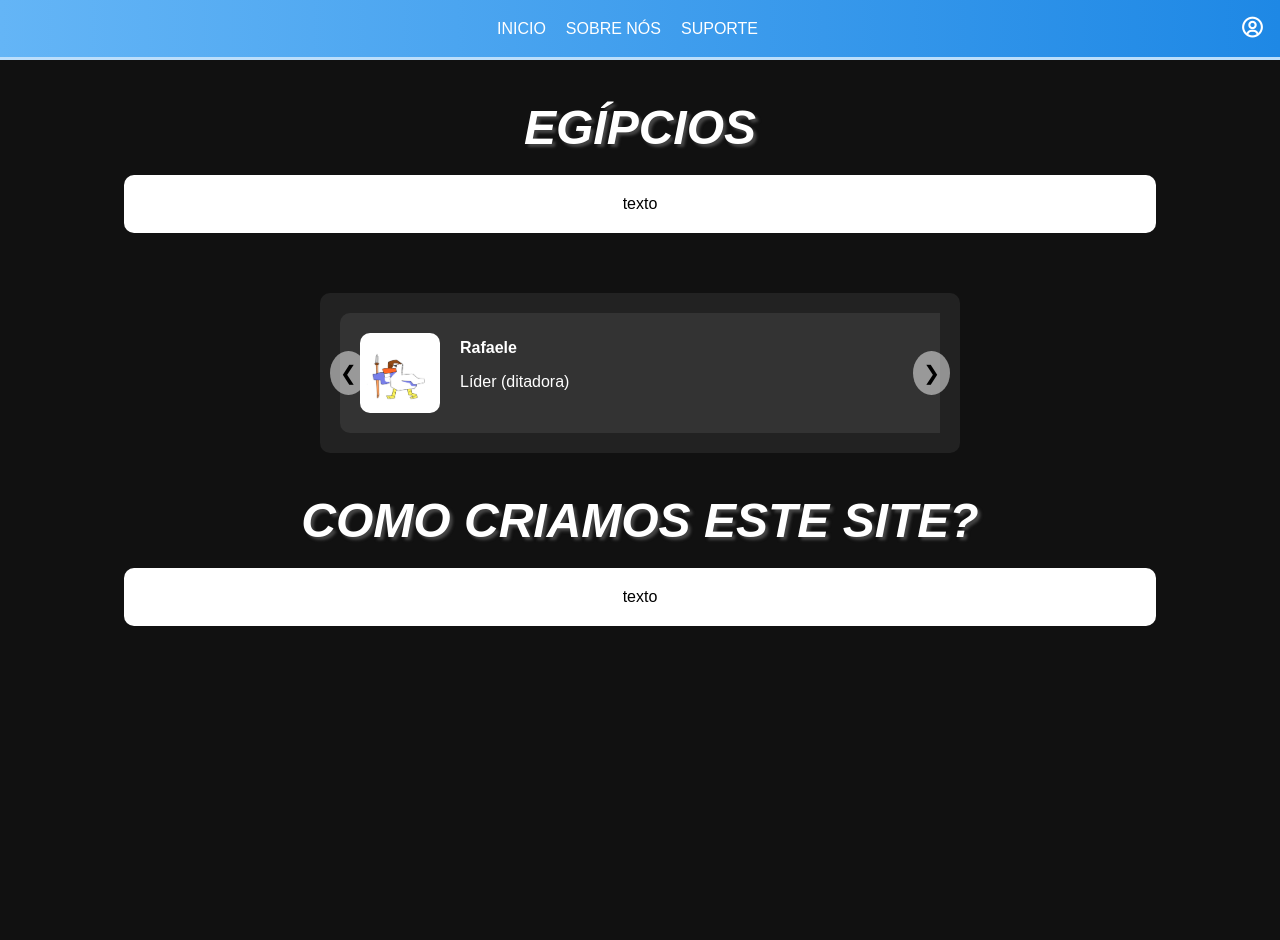
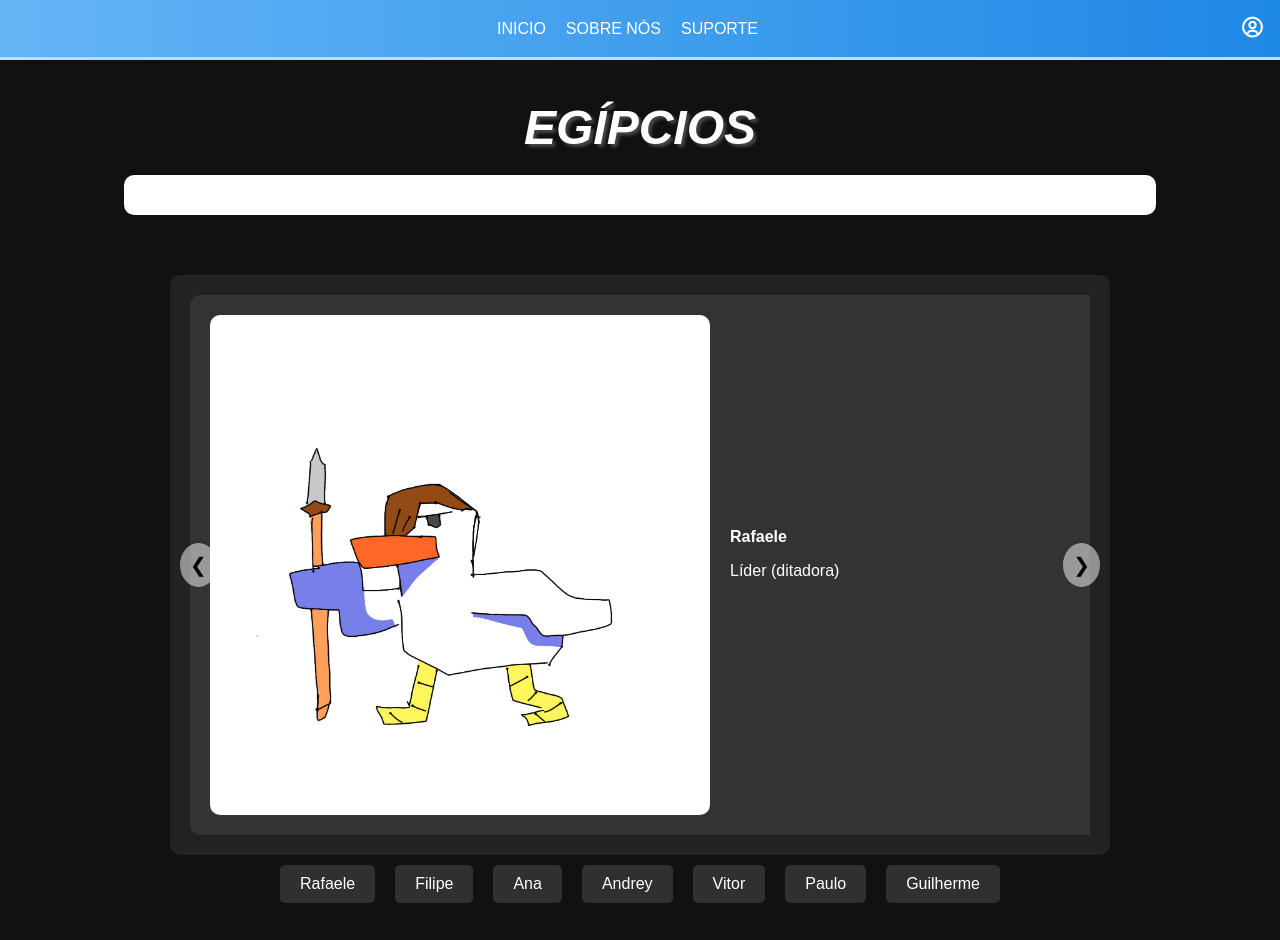
Before and after one commit to vitorterci/projeto7, a plain HTML site: page projeto/sobre.html in a window 1280 px wide. Shown: the top 940 px of the page. Before the commit the page ends 800 px from the top, so only its background shows below. Drawn offline with nearby package versions, Linux system fonts and the light colour scheme.

Commit message:
Add files via upload

```diff
--- a/projeto/sobre.html
+++ b/projeto/sobre.html
@@ -78,36 +78,6 @@
             margin: 20px auto;
         }
 
-
-    </style>
-</head>
-<body>
-    <header>
-        <div class="menu">
-            <span>INICIO</span>
-            <span>SOBRE NÓS</span>
-            <span>SUPORTE</span>
-        </div>
-        <div class="login">
-            <a href="perfil.html"><i class='bx bx-user-circle'></i></a>
-        </div>
-    </header>
-
-    <div class="section">
-        <div class="highlight">EGÍPCIOS</div>
-        <div class="content-box">texto</div>
-    </div>
-
-    <style>
-        body {
-            font-family: Arial, sans-serif;
-            margin: 0;
-            padding: 0;
-            background: #111;
-            color: white;
-            text-align: center;
-        }
-
         .carousel {
             background: #222;
             padding: 20px;
@@ -117,7 +87,7 @@
             justify-content: center;
             position: relative;
             width: 90%;
-            max-width: 600px;
+            max-width: 900px;
             margin: auto;
         }
 
@@ -142,15 +112,21 @@
         }
 
         .carousel-item img {
-            width: 80px;
-            height: 80px;
+            width: 500px;
+            height: 500px;
             border-radius: 10px;
         }
 
         .carousel-text {
-            text-align: left;
-            color: white;
-        }
+    text-align: left;
+    color: white;
+    max-width: 300px; /* Limite a largura do texto */
+    max-height: 900px; /* Limite a altura do texto */
+    text-overflow: ellipsis; /* Exibe reticências (...) se o texto for longo */
+}
+
+
+
 
         .carousel-button {
             position: absolute;
@@ -164,11 +140,49 @@
             border-radius: 50%;
         }
 
+        .buttons-container {
+            display: flex;
+            justify-content: center;
+            margin-top: 10px;
+        }
+
+        .team-btn {
+            padding: 10px 20px;
+            margin: 0 10px;
+            background-color: #303030;
+            color: white;
+            border: none;
+            border-radius: 5px;
+            cursor: pointer;
+            font-size: 16px;
+        }
+
+        .team-btn:hover {
+            background-color: #202020;
+        }
+
         .prev { left: 10px; }
         .next { right: 10px; }
+
+
     </style>
 </head>
 <body>
+    <header>
+        <div class="menu">
+            <span>INICIO</span>
+            <span>SOBRE NÓS</span>
+            <span>SUPORTE</span>
+        </div>
+        <div class="login">
+            <a href="perfil.html"><i class='bx bx-user-circle'></i></a>
+        </div>
+    </header>
+
+    <div class="section">
+        <div class="highlight">EGÍPCIOS</div>
+        <div class="content-box"></div>
+    </div>
 
     <div class="carousel">
         <button class="carousel-button prev" onclick="mudarImagemCarrossel(-1)">&#10094;</button>
@@ -178,7 +192,8 @@
                 <div class="carousel-text">
                     <strong>Rafaele</strong>
                     <p>Líder (ditadora)</p>
-                </div>
+                    <h4></h4>
+                 </div>
             </div>
             <div class="carousel-item">
                 <img src="filipe.jpeg" alt="Filipe">
@@ -225,8 +240,26 @@
         </div>
         <button class="carousel-button next" onclick="mudarImagemCarrossel(1)">&#10095;</button>
     </div>
+    <div class="buttons-container">
+        <button class="team-btn" onclick="showMember(0)">Rafaele</button>
+        <button class="team-btn" onclick="showMember(1)">Filipe</button>
+        <button class="team-btn" onclick="showMember(2)">Ana</button>
+        <button class="team-btn" onclick="showMember(3)">Andrey</button>
+        <button class="team-btn" onclick="showMember(4)">Vitor</button>
+        <button class="team-btn" onclick="showMember(5)">Paulo</button>
+        <button class="team-btn" onclick="showMember(6)">Guilherme</button>
+    </div>
 
     <script>
+        function showMember(index) {
+            // Remove a classe 'active' do item atual
+            const items = document.querySelectorAll('.carousel-item');
+            items.forEach(item => item.classList.remove('active'));
+
+            // Adiciona a classe 'active' ao item do membro selecionado
+            items[index].classList.add('active');
+        }
+
         let index = 0;
         const items = document.querySelectorAll('.carousel-item');
 
@@ -236,6 +269,7 @@
             items[index].classList.add('active');
         }
     </script>
+
     <div class="section">
         <div class="highlight">COMO CRIAMOS ESTE SITE?</div>
         <div class="content-box">texto</div>
```
